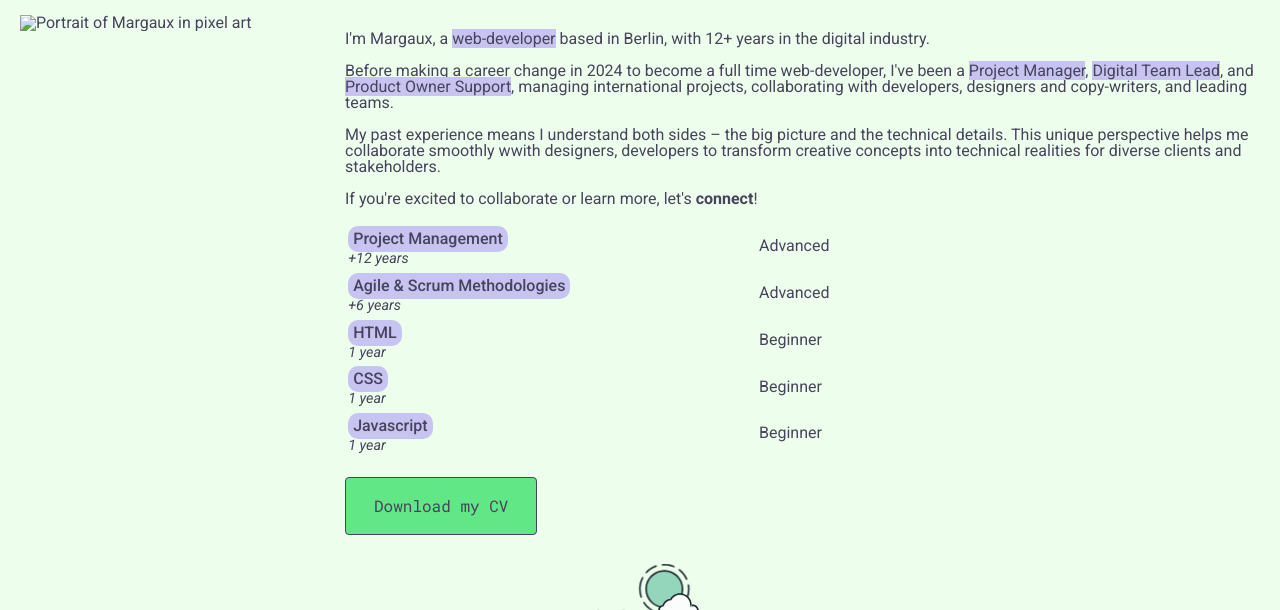
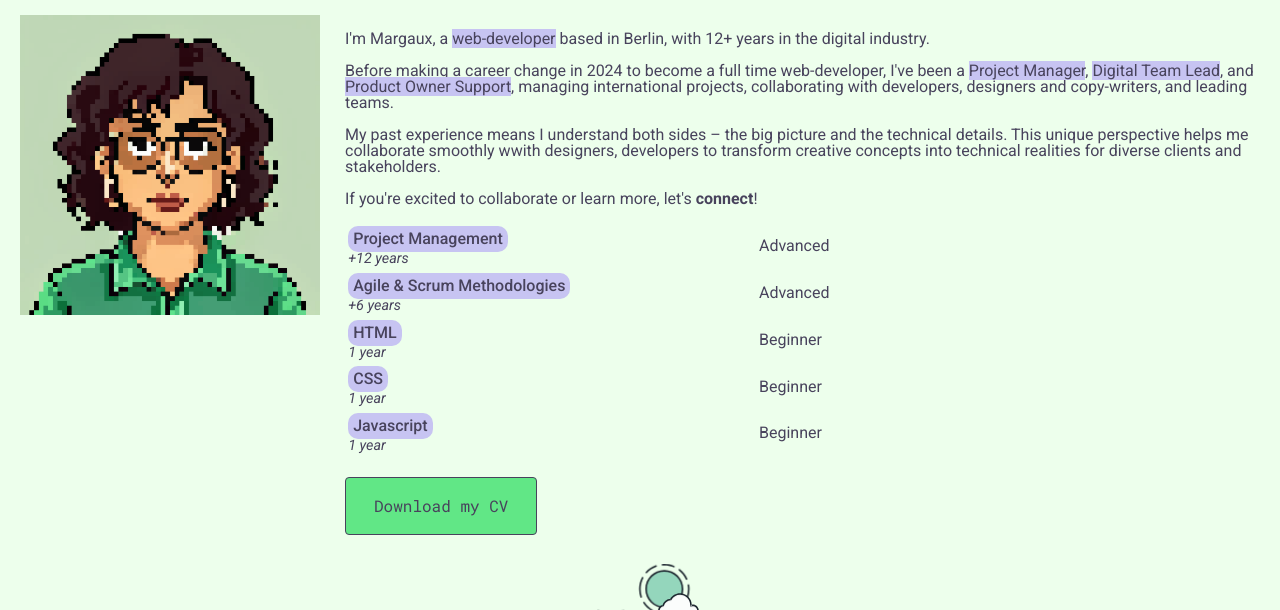
Before and after one commit to margaux-works/portfolio-site, a plain HTML site: page about.html in a window 1280 px wide. Shown: the part 148-758 px from the top of the page. Drawn offline with nearby package versions, Linux system fonts and the light colour scheme; the site is published under a folder, as on GitHub Pages, so addresses that start at the root find nothing.

Commit message:
Image Portrait hyperlink fixed

```diff
--- a/about.html
+++ b/about.html
@@ -72,7 +72,7 @@
       <div class="about-grid">
         <div class="about-grid__item">
           <img
-            src="/img/pixel-portrait.png"
+            src="./img/pixel-portrait.png"
             class="about-portrait"
             alt="Portrait of Margaux in pixel art"
           />
```
Also changed, not shown: img/Margaux_Espinasse-title.png (deleted), img/Margaux_Espinasse-title_new.png (deleted).
